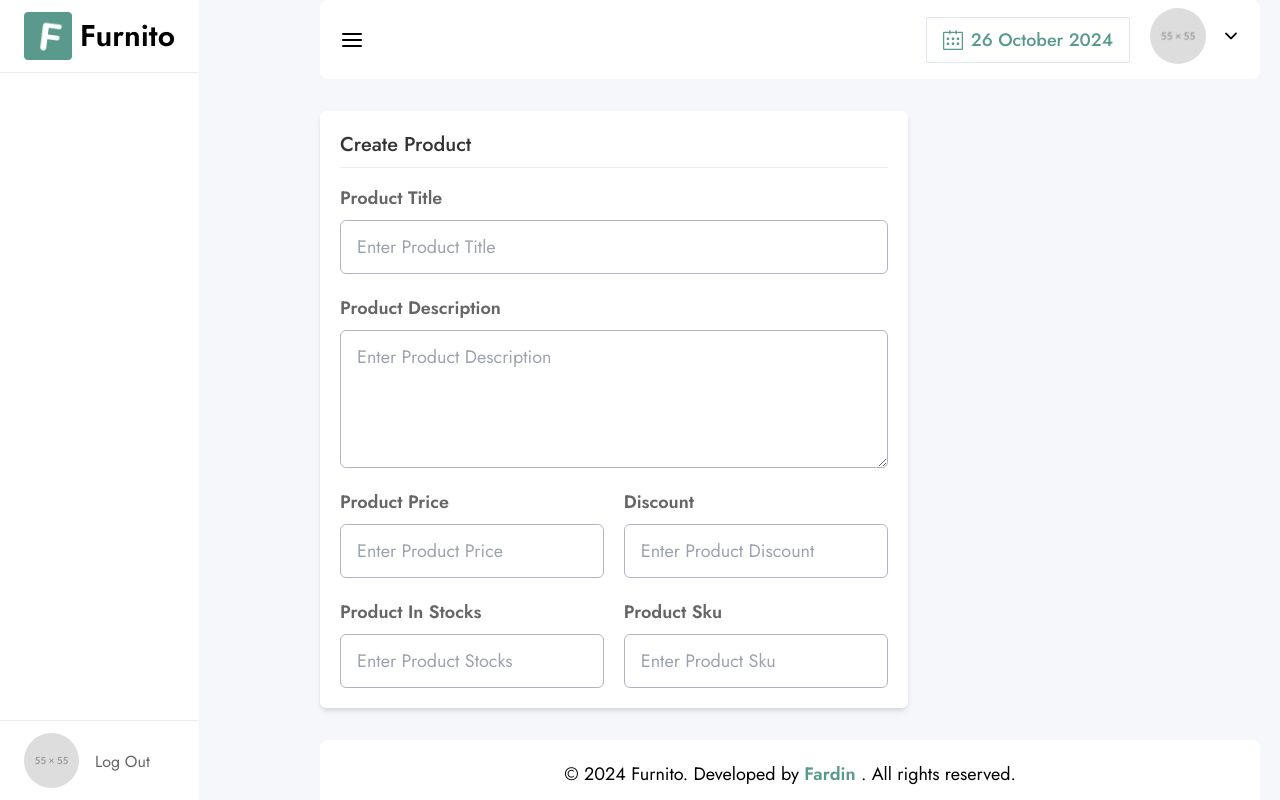
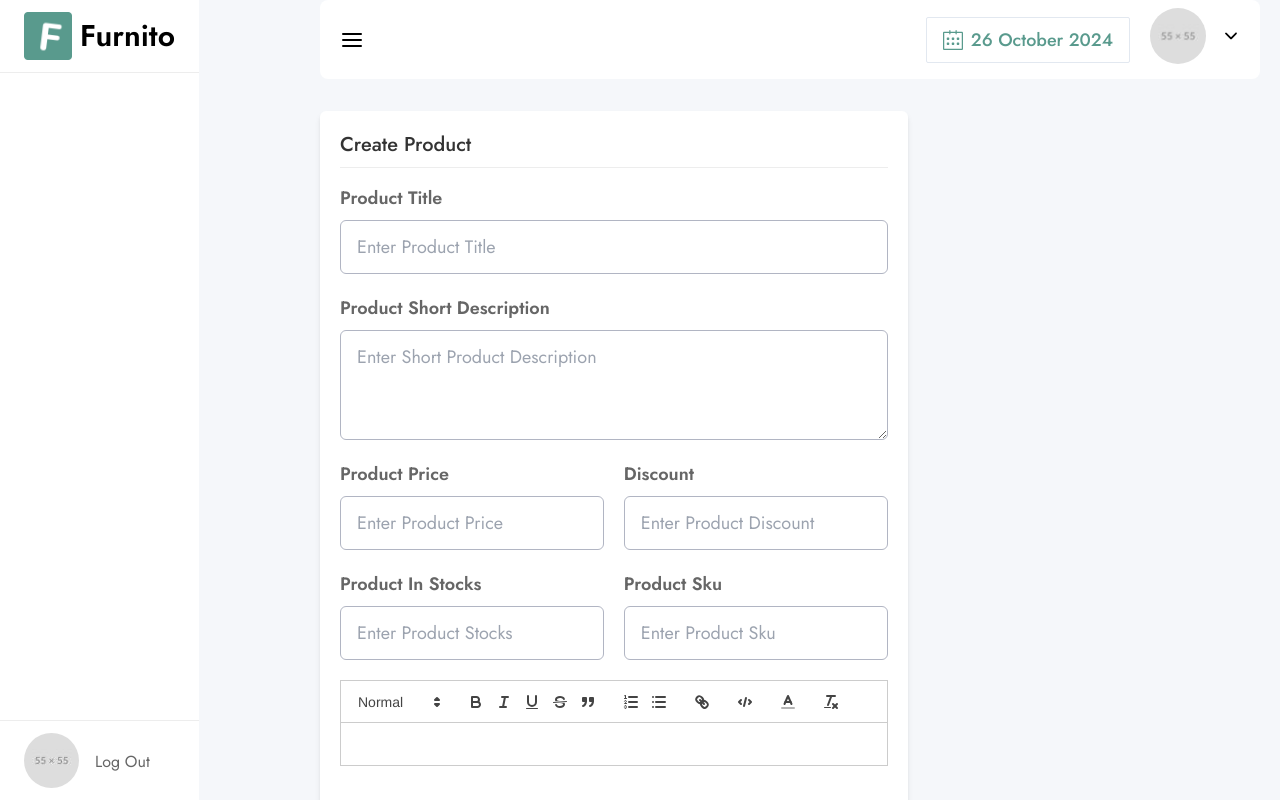
Before and after one commit to devfardin/furniture-Ecommerce-website, a React (Vite) app in the folder frontend/: page /dashboard/add-product in a window 1280 px wide. Shown: the top 800 px of the page. Built offline with nearby package versions, Linux system fonts and the light colour scheme; no server answers.

Commit message:
setup text editor rich text

```diff
--- a/frontend/package.json
+++ b/frontend/package.json
@@ -21,6 +21,7 @@
     "axios": "^1.7.7",
     "country-state-city": "^3.2.1",
     "firebase": "^10.14.1",
+    "html-react-parser": "^5.1.18",
     "primereact": "^10.6.3",
     "query-string": "^9.0.0",
     "react": "^18.2.0",
@@ -30,6 +31,7 @@
     "react-hot-toast": "^2.4.1",
     "react-icons": "^5.0.1",
     "react-loader-spinner": "^6.1.6",
+    "react-quill": "^2.0.0",
     "react-router-dom": "^6.22.3",
     "react-super-responsive-table": "^6.0.0",
     "react-tabs": "^6.0.2",
--- /dev/null
+++ b/frontend/src/components/TextEditor.jsx
@@ -0,0 +1,49 @@
+import React, { useState } from "react";
+import ReactQuill from "react-quill";
+import "react-quill/dist/quill.snow.css";
+import parse from "html-react-parser";
+const TextEditor = ({ textValue, setTextValue }) => {
+  //   const [value, setValue] = useState("");
+  console.log(textValue);
+  //   Customize the toolbar options
+  const modules = {
+    toolbar: [
+      [{ header: [1, 2, 3, false] }],
+      ["bold", "italic", "underline", "strike", "blockquote"],
+      [{ list: "ordered" }, { list: "bullet" }],
+      ["link"],
+      [{ "code-block": true }],
+      [{ color: [] }],
+      ["clean"],
+    ],
+  };
+  const formats = [
+    "header",
+    "bold",
+    "italic",
+    "underline",
+    "strike",
+    "blockquote",
+    "list",
+    "bullet",
+    "link",
+    "color",
+    "code-block",
+  ];
+
+  return (
+    <div>
+      <ReactQuill
+        theme="snow"
+        value={textValue}
+        onChange={setTextValue}
+        modules={modules}
+        formats={formats}
+      />
+
+      <div className="w-1/2 p-4 mt-10">{parse(textValue)}</div>
+    </div>
+  );
+};
+
+export default TextEditor;
--- a/frontend/src/dashboard/admin/pages/AddProduct.jsx
+++ b/frontend/src/dashboard/admin/pages/AddProduct.jsx
@@ -1,6 +1,8 @@
-import React from "react";
+import React, { useState } from "react";
+import TextEditor from "../../../components/TextEditor";
 
 const AddProduct = () => {
+  const [textValue, setTextValue] = useState("")
   return (
     <form className="grid grid-cols-8">
       <div className="col-span-5 rounded-md bg-white shadow-md p-5">
@@ -31,14 +33,14 @@ const AddProduct = () => {
               className="text-lg font-semibold text-pera"
               htmlFor="Product-description"
             >
-              Product Description
+              Product Short Description
             </label>
             <textarea
-            rows='4'
+            rows='3'
               type="text"
               name="productDescription"
               id="Product-description"
-              placeholder="Enter Product Description"
+              placeholder="Enter Short Product Description"
               className="py-3 px-4 border border-[#B1B5C3] hover:border-dashPrimary focus:border-dashPrimary outline-none w-full rounded-md text-lg font-normal"
             />
           </div>
@@ -114,6 +116,8 @@ const AddProduct = () => {
             />
           </div>
           </div>
+          {/* Product description text editor */}
+          <TextEditor textValue={textValue} setTextValue={setTextValue}/>
 
 
         </div>
```
Also changed, not shown: 1 other file (tests, documents, lock files or other folders).
